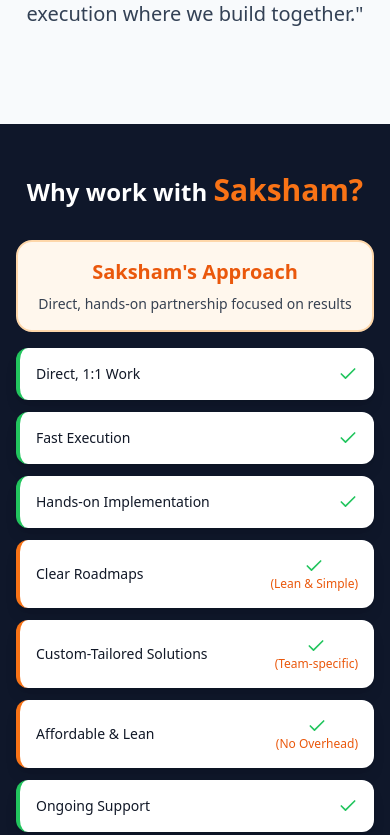
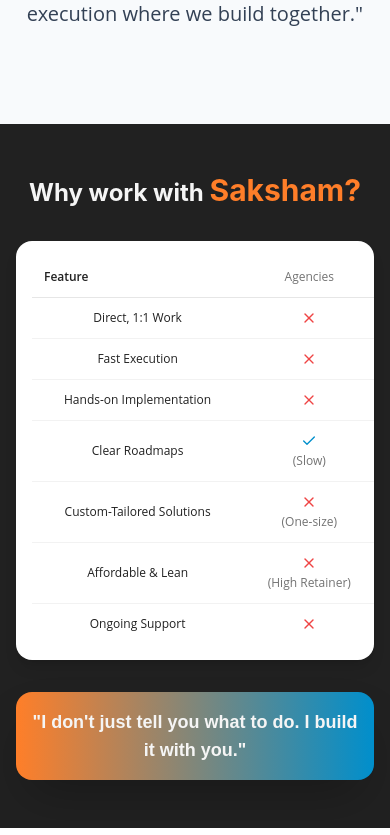
Before and after one commit to SakshamChauhan23/growth-sprint-studio, a React (Vite) app: page / in a window 390 px wide. Shown: the part 4129-4964 px from the top of the page. Built offline with nearby package versions, Linux system fonts and the light colour scheme.

Commit message:
Update "Why work with me?" section
Updated the "Why work with me?" section to display the entire table in mobile view, adhering to the provided brand guidelines.

```diff
--- a/src/components/WhyMe.tsx
+++ b/src/components/WhyMe.tsx
@@ -3,81 +3,140 @@ import { Check, X } from "lucide-react";
 
 const WhyMe = () => {
   return (
-    <section className="py-12 sm:py-16 lg:py-20 bg-slate-900 text-white">
+    <section className="py-12 sm:py-16 lg:py-20 bg-foreground text-background">
       <div className="container mx-auto px-4 sm:px-6">
         <div className="max-w-6xl mx-auto text-center">
           <h2 className="text-2xl sm:text-3xl md:text-4xl lg:text-5xl font-bold mb-8 sm:mb-12 lg:mb-16">
             Why work with{" "}
-            <span className="text-orange-500 text-3xl sm:text-4xl md:text-5xl lg:text-6xl">Saksham?</span>
+            <span className="text-secondary text-3xl sm:text-4xl md:text-5xl lg:text-6xl">Saksham?</span>
           </h2>
 
-          {/* Mobile Card Layout */}
-          <div className="block lg:hidden space-y-4">
-            {/* Header Card */}
-            <div className="bg-orange-50 rounded-2xl p-4 border-2 border-orange-200">
-              <h3 className="text-xl font-bold text-orange-600 mb-2">Saksham's Approach</h3>
-              <p className="text-gray-700 text-sm">Direct, hands-on partnership focused on results</p>
+          {/* Mobile Table Layout */}
+          <div className="block lg:hidden">
+            <div className="bg-card rounded-2xl p-4 shadow-lg overflow-x-auto">
+              <table className="w-full min-w-[600px] text-xs">
+                <thead>
+                  <tr className="border-b border-border">
+                    <th className="text-left p-3 text-foreground font-semibold">Feature</th>
+                    <th className="text-center p-3 text-muted-foreground font-medium">Agencies</th>
+                    <th className="text-center p-3 text-secondary font-semibold bg-secondary/10 rounded-t-lg">Saksham</th>
+                    <th className="text-center p-3 text-muted-foreground font-medium">Consultants</th>
+                  </tr>
+                </thead>
+                <tbody>
+                  <tr className="border-b border-border/50">
+                    <td className="p-3 text-foreground font-medium">Direct, 1:1 Work</td>
+                    <td className="p-3 text-center">
+                      <X className="h-4 w-4 text-destructive mx-auto" />
+                    </td>
+                    <td className="p-3 text-center bg-secondary/10">
+                      <Check className="h-4 w-4 text-primary mx-auto" />
+                    </td>
+                    <td className="p-3 text-center">
+                      <X className="h-4 w-4 text-destructive mx-auto" />
+                    </td>
+                  </tr>
+                  <tr className="border-b border-border/50">
+                    <td className="p-3 text-foreground font-medium">Fast Execution</td>
+                    <td className="p-3 text-center">
+                      <X className="h-4 w-4 text-destructive mx-auto" />
+                    </td>
+                    <td className="p-3 text-center bg-secondary/10">
+                      <Check className="h-4 w-4 text-primary mx-auto" />
+                    </td>
+                    <td className="p-3 text-center">
+                      <X className="h-4 w-4 text-destructive mx-auto" />
+                    </td>
+                  </tr>
+                  <tr className="border-b border-border/50">
+                    <td className="p-3 text-foreground font-medium">Hands-on Implementation</td>
+                    <td className="p-3 text-center">
+                      <X className="h-4 w-4 text-destructive mx-auto" />
+                    </td>
+                    <td className="p-3 text-center bg-secondary/10">
+                      <Check className="h-4 w-4 text-primary mx-auto" />
+                    </td>
+                    <td className="p-3 text-center">
+                      <X className="h-4 w-4 text-destructive mx-auto" />
+                    </td>
+                  </tr>
+                  <tr className="border-b border-border/50">
+                    <td className="p-3 text-foreground font-medium">Clear Roadmaps</td>
+                    <td className="p-3 text-center">
+                      <div className="flex flex-col items-center">
+                        <Check className="h-4 w-4 text-primary mb-1" />
+                        <span className="text-xs text-muted-foreground">(Slow)</span>
                       </div>
-
-            {/* Feature Cards */}
-            <div className="grid gap-3">
-              <div className="bg-white rounded-xl p-4 shadow-lg border-l-4 border-green-500">
-                <div className="flex items-center justify-between">
-                  <span className="font-medium text-gray-900 text-sm">Direct, 1:1 Work</span>
-                  <Check className="h-5 w-5 text-green-500" />
+                    </td>
+                    <td className="p-3 text-center bg-secondary/10">
+                      <div className="flex flex-col items-center">
+                        <Check className="h-4 w-4 text-primary mb-1" />
+                        <span className="text-xs text-secondary font-medium">(Lean & Simple)</span>
                       </div>
+                    </td>
+                    <td className="p-3 text-center">
+                      <div className="flex flex-col items-center">
+                        <Check className="h-4 w-4 text-primary mb-1" />
+                        <span className="text-xs text-muted-foreground">(Theoretical)</span>
                       </div>
-
-              <div className="bg-white rounded-xl p-4 shadow-lg border-l-4 border-green-500">
-                <div className="flex items-center justify-between">
-                  <span className="font-medium text-gray-900 text-sm">Fast Execution</span>
-                  <Check className="h-5 w-5 text-green-500" />
+                    </td>
+                  </tr>
+                  <tr className="border-b border-border/50">
+                    <td className="p-3 text-foreground font-medium">Custom-Tailored Solutions</td>
+                    <td className="p-3 text-center">
+                      <div className="flex flex-col items-center">
+                        <X className="h-4 w-4 text-destructive mb-1" />
+                        <span className="text-xs text-muted-foreground">(One-size)</span>
                       </div>
+                    </td>
+                    <td className="p-3 text-center bg-secondary/10">
+                      <div className="flex flex-col items-center">
+                        <Check className="h-4 w-4 text-primary mb-1" />
+                        <span className="text-xs text-secondary font-medium">(Team-specific)</span>
                       </div>
-
-              <div className="bg-white rounded-xl p-4 shadow-lg border-l-4 border-green-500">
-                <div className="flex items-center justify-between">
-                  <span className="font-medium text-gray-900 text-sm">Hands-on Implementation</span>
-                  <Check className="h-5 w-5 text-green-500" />
+                    </td>
+                    <td className="p-3 text-center">
+                      <div className="flex flex-col items-center">
+                        <X className="h-4 w-4 text-destructive mb-1" />
+                        <span className="text-xs text-muted-foreground">(Generic)</span>
                       </div>
+                    </td>
+                  </tr>
+                  <tr className="border-b border-border/50">
+                    <td className="p-3 text-foreground font-medium">Affordable & Lean</td>
+                    <td className="p-3 text-center">
+                      <div className="flex flex-col items-center">
+                        <X className="h-4 w-4 text-destructive mb-1" />
+                        <span className="text-xs text-muted-foreground">(High Retainer)</span>
                       </div>
-
-              <div className="bg-white rounded-xl p-4 shadow-lg border-l-4 border-orange-500">
-                <div className="flex items-center justify-between">
-                  <span className="font-medium text-gray-900 text-sm">Clear Roadmaps</span>
+                    </td>
+                    <td className="p-3 text-center bg-secondary/10">
                       <div className="flex flex-col items-center">
-                    <Check className="h-5 w-5 text-green-500" />
-                    <span className="text-xs text-orange-600 font-medium">(Lean & Simple)</span>
+                        <Check className="h-4 w-4 text-primary mb-1" />
+                        <span className="text-xs text-secondary font-medium">(No Overhead)</span>
                       </div>
+                    </td>
+                    <td className="p-3 text-center">
+                      <div className="flex flex-col items-center">
+                        <X className="h-4 w-4 text-destructive mb-1" />
+                        <span className="text-xs text-muted-foreground">(Hourly Fees)</span>
                       </div>
-              </div>
-
-              <div className="bg-white rounded-xl p-4 shadow-lg border-l-4 border-orange-500">
-                <div className="flex items-center justify-between">
-                  <span className="font-medium text-gray-900 text-sm">Custom-Tailored Solutions</span>
-                  <div className="flex flex-col items-center">
-                    <Check className="h-5 w-5 text-green-500" />
-                    <span className="text-xs text-orange-600 font-medium">(Team-specific)</span>
-                  </div>
-                </div>
-              </div>
-
-              <div className="bg-white rounded-xl p-4 shadow-lg border-l-4 border-orange-500">
-                <div className="flex items-center justify-between">
-                  <span className="font-medium text-gray-900 text-sm">Affordable & Lean</span>
-                  <div className="flex flex-col items-center">
-                    <Check className="h-5 w-5 text-green-500" />
-                    <span className="text-xs text-orange-600 font-medium">(No Overhead)</span>
-                  </div>
-                </div>
-              </div>
-
-              <div className="bg-white rounded-xl p-4 shadow-lg border-l-4 border-green-500">
-                <div className="flex items-center justify-between">
-                  <span className="font-medium text-gray-900 text-sm">Ongoing Support</span>
-                  <Check className="h-5 w-5 text-green-500" />
-                </div>
-              </div>
+                    </td>
+                  </tr>
+                  <tr>
+                    <td className="p-3 text-foreground font-medium">Ongoing Support</td>
+                    <td className="p-3 text-center">
+                      <X className="h-4 w-4 text-destructive mx-auto" />
+                    </td>
+                    <td className="p-3 text-center bg-secondary/10 rounded-b-lg">
+                      <Check className="h-4 w-4 text-primary mx-auto" />
+                    </td>
+                    <td className="p-3 text-center">
+                      <X className="h-4 w-4 text-destructive mx-auto" />
+                    </td>
+                  </tr>
+                </tbody>
+              </table>
             </div>
           </div>
 
@@ -210,8 +269,8 @@ const WhyMe = () => {
             </div>
           </div>
 
-          <div className="bg-gradient-to-r from-orange-500 to-pink-600 p-4 sm:p-6 lg:p-8 rounded-2xl shadow-2xl mt-8 lg:mt-12">
-            <blockquote className="text-lg sm:text-xl lg:text-2xl xl:text-3xl font-bold text-white text-center">
+          <div className="bg-gradient-to-r from-secondary to-primary p-4 sm:p-6 lg:p-8 rounded-2xl shadow-2xl mt-8 lg:mt-12">
+            <blockquote className="text-lg sm:text-xl lg:text-2xl xl:text-3xl font-bold text-background text-center accent-text">
               "I don't just tell you what to do. I build it with you."
             </blockquote>
           </div>
--- a/src/index.css
+++ b/src/index.css
@@ -8,35 +8,35 @@ All colors MUST be HSL.
 
 @layer base {
   :root {
-    --background: 0 0% 100%;
-    --foreground: 222.2 84% 4.9%;
+    --background: 0 0% 96%; /* Light Gray #F5F5F5 */
+    --foreground: 0 0% 13%; /* Charcoal #222222 */
 
     --card: 0 0% 100%;
-    --card-foreground: 222.2 84% 4.9%;
+    --card-foreground: 0 0% 13%;
 
     --popover: 0 0% 100%;
-    --popover-foreground: 222.2 84% 4.9%;
+    --popover-foreground: 0 0% 13%;
 
-    --primary: 222.2 47.4% 11.2%;
-    --primary-foreground: 210 40% 98%;
+    --primary: 198 100% 40%; /* Teal-Blue #008BCC */
+    --primary-foreground: 0 0% 100%;
 
-    --secondary: 210 40% 96.1%;
-    --secondary-foreground: 222.2 47.4% 11.2%;
+    --secondary: 24 100% 58%; /* Vibrant Orange #FF7A29 */
+    --secondary-foreground: 0 0% 100%;
 
-    --muted: 210 40% 96.1%;
-    --muted-foreground: 215.4 16.3% 46.9%;
+    --muted: 0 0% 96%;
+    --muted-foreground: 0 0% 45%;
 
-    --accent: 210 40% 96.1%;
-    --accent-foreground: 222.2 47.4% 11.2%;
+    --accent: 24 100% 58%; /* Vibrant Orange for accents */
+    --accent-foreground: 0 0% 100%;
 
     --destructive: 0 84.2% 60.2%;
-    --destructive-foreground: 210 40% 98%;
+    --destructive-foreground: 0 0% 100%;
 
-    --border: 214.3 31.8% 91.4%;
-    --input: 214.3 31.8% 91.4%;
-    --ring: 222.2 84% 4.9%;
+    --border: 0 0% 90%;
+    --input: 0 0% 90%;
+    --ring: 198 100% 40%;
 
-    --radius: 0.5rem;
+    --radius: 0.75rem;
 
     --sidebar-background: 0 0% 98%;
 
@@ -101,5 +101,16 @@ All colors MUST be HSL.
 
   body {
     @apply bg-background text-foreground;
+    font-family: 'Open Sans', sans-serif;
+  }
+
+  h1, h2, h3, h4, h5, h6 {
+    font-family: 'Inter', sans-serif;
+    font-weight: 600;
+  }
+
+  .accent-text {
+    font-family: 'Montserrat', sans-serif;
+    font-weight: 500;
   }
 }
```
Lines whose indentation alone changed are shown as unchanged.
